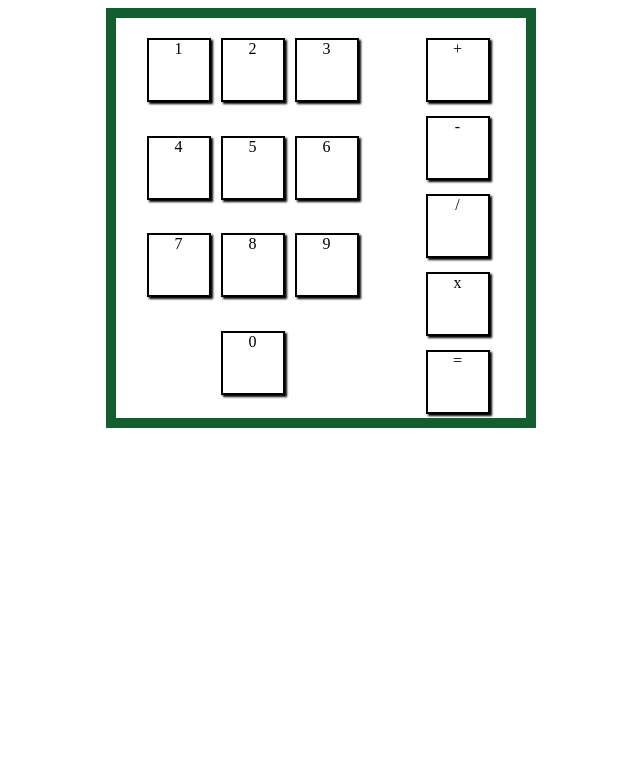
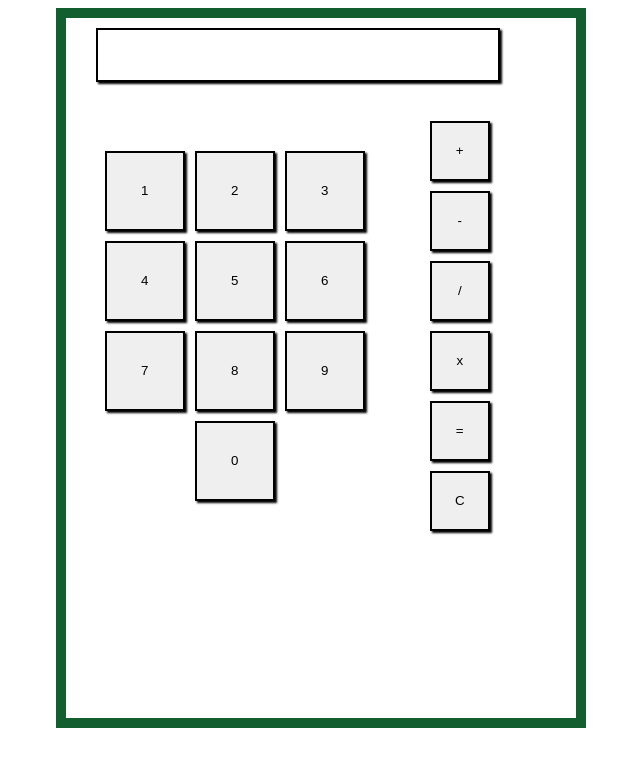
Before and after one commit to Laetigl/Projet_Calculatrice, a plain HTML site: page index.html in a window 1280 px wide. Shown: the whole page, without its empty margins (327-967 px from the left). Drawn offline with Linux system fonts and the light colour scheme.

Commit message:
Js begining

```diff
--- a/index.html
+++ b/index.html
@@ -8,24 +8,30 @@
 </head>
 <body>
     <section class="frameSection">
-    <div class="numbers">
-        <div class="buttonsnumbers ">1</div>
-        <div class="buttonsnumbers">2</div>
-        <div class="buttonsnumbers">3</div>
-        <div class="buttonsnumbers">4</div>
-        <div class="buttonsnumbers">5</div>
-        <div class="buttonsnumbers">6</div>
-        <div class="buttonsnumbers">7</div>
-        <div class="buttonsnumbers">8</div>
-        <div class="buttonsnumbers">9</div>
-        <div class="buttonsnumbers">0</div>
-    </div>
-    <div class="operators">
-        <div class="buttonsoperators">+</div>
-        <div class="buttonsoperators">-</div>
-        <div class="buttonsoperators">/</div>
-        <div class="buttonsoperators">x</div>
-        <div class="buttonsoperators">=</div>
+    <h3 class="result"></h3>
+    <div class="allCalcul">
+        <div class="numbers">
+            <button class="buttonsnumbers" value="1">1</button>
+            <button class="buttonsnumbers" value="2">2</button>
+            <button class="buttonsnumbers" value="3">3</button>
+            <button class="buttonsnumbers" value="4">4</button>
+            <button class="buttonsnumbers" value="5">5</button>
+            <button class="buttonsnumbers" value="6">6</button>
+            <button class="buttonsnumbers" value="7">7</button>
+            <button class="buttonsnumbers" value="8">8</button>
+            <button class="buttonsnumbers" value="9">9</button>
+            <button class="buttonsnumbers" value="0">0</button>
+        </div>
+
+        <div class="operators">
+            <button class="buttonsoperators" value="+">+</button>
+            <button class="buttonsoperators" value="-">-</button>
+            <button class="buttonsoperators" value="/">/</button>
+            <button class="buttonsoperators" value="*">x</button>
+            <button class="buttonsoperators" value="=">=</button>
+            <button class="buttonsoperators" value="0" id="reset">C</button>
+
+        </div>
     </div>
 
     </section>
--- a/public/css/style.css
+++ b/public/css/style.css
@@ -6,20 +6,40 @@ body{
 }
 
 .frameSection{
-    display: flex;
+    /* display: flex; */
     justify-content: center;
     /* flex-direction: column; */
     /* align-items: end; */
-    width: 400px;
-    height: 400px;
+    width: 500px;
+    height: 700px;
     border: 10px solid rgb(19, 94, 46);
     overflow: hidden;
     gap:10px;
     padding-right: 10px;
 }
 
+.allCalcul{
+    display: flex;
+    justify-content: center;
+    align-items: center;
+    width: 450px;
+
+}
+
+.result{
+    width: 80%;
+    height: 50px;
+    display: flex;
+    justify-content: center;
+    align-items: center;
+    border: 2px solid black;
+    box-shadow: 2px 2px 2px black;
+    margin-top: 10px;
+    margin-left: 30px;
+
+}
 .numbers{
-    width: 70%;
+    width: 90%;
     display: flex;
     justify-content: center;
     gap:10px;
@@ -29,12 +49,13 @@ body{
 }
 
 .buttonsnumbers{
-    width: 60px;
-    height: 60px;
+    width: 80px;
+    height: 80px;
     border: 2px solid black;
     box-shadow: 2px 2px 2px black;
     text-align: center;
 }
+
 .buttonsnumbers{
     cursor: pointer;
 }
@@ -42,10 +63,9 @@ body{
 .operators{
     width: 30%;
     display: flex;
-    justify-content: center;
+    justify-content: center;flex-wrap:wrap;
+    padding-top:20px;
     gap:10px;
-    flex-wrap:wrap;
-    padding-top:20px
 }
 
 .buttonsoperators{
@@ -55,4 +75,6 @@ body{
     box-shadow: 2px 2px 2px black;
     text-align: center;
     cursor: pointer;
+    justify-content: space-between;
+
 }
--- a/public/js/main.js
+++ b/public/js/main.js
@@ -1,7 +1,27 @@
-let operations = ["+","-","x","/","="]
-let numbers = [0,1,2,3,4,5,6,7,8,9]
+// let operations = ["+","-","x","/","="]
+// let numbers = [0,1,2,3,4,5,6,7,8,9]
 
+let resultScreen = document.querySelector("h3")
+console.log(resultScreen.innerText);
 
+let numbersElements = document.querySelectorAll("button")
+console.log(numbersElements);
+// let numbersArray = Array.from(numbersElements)
+
+let operatorsFive = document.querySelectorAll(".numbers button")
+console.log(operatorsFive);
+// let operatorsFiveArray = Array.from(operatorsFive)
+let calcul = ""
+Array.from(numbersElements).forEach(element => {
+    element.addEventListener('click', ()=>{
+    element.value
+    console.log(element.value);
+    calcul += element.value
+    resultScreen.innerText=calcul
+    console.log(resultScreen.innerText);
+})
+
+})
 
 
 
```
